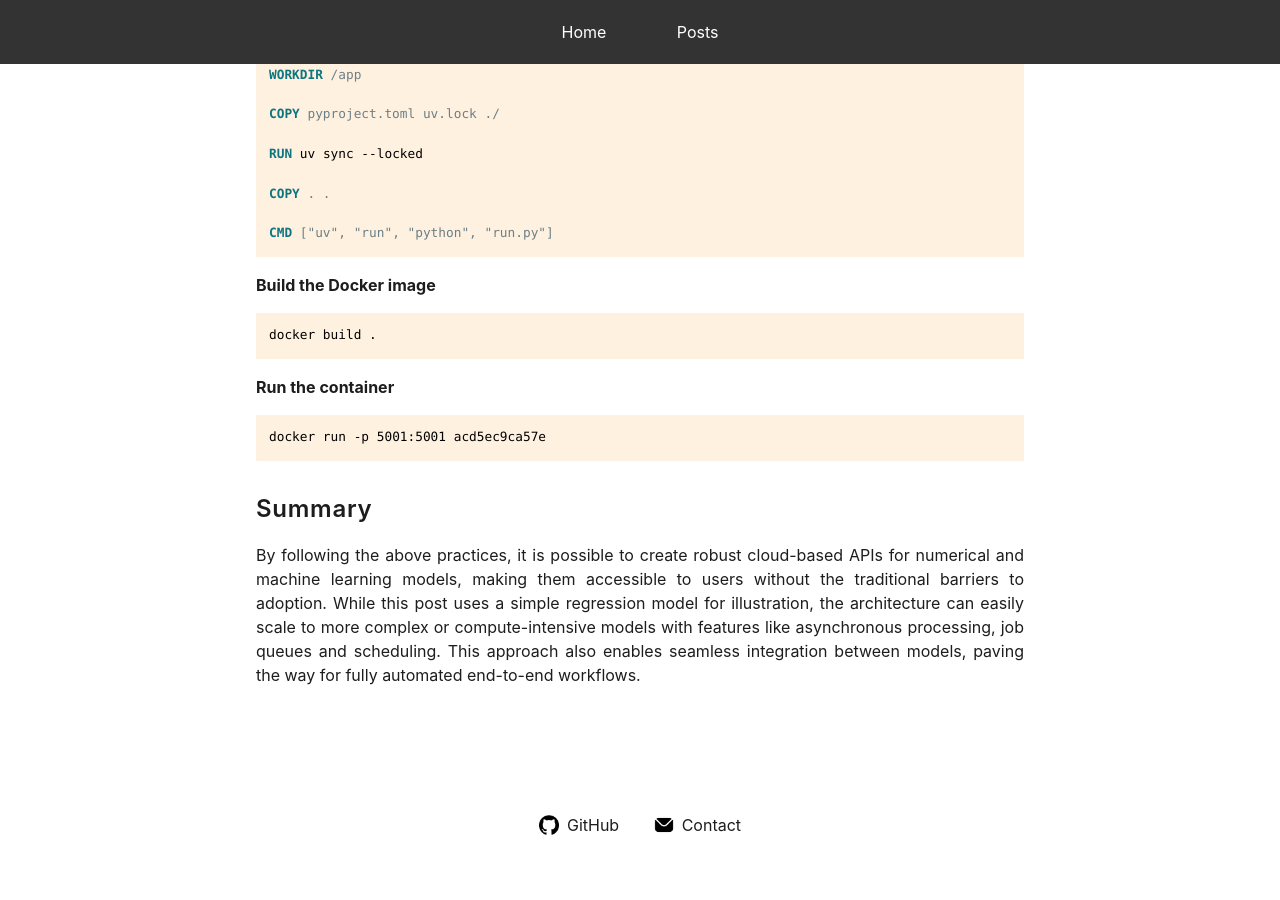
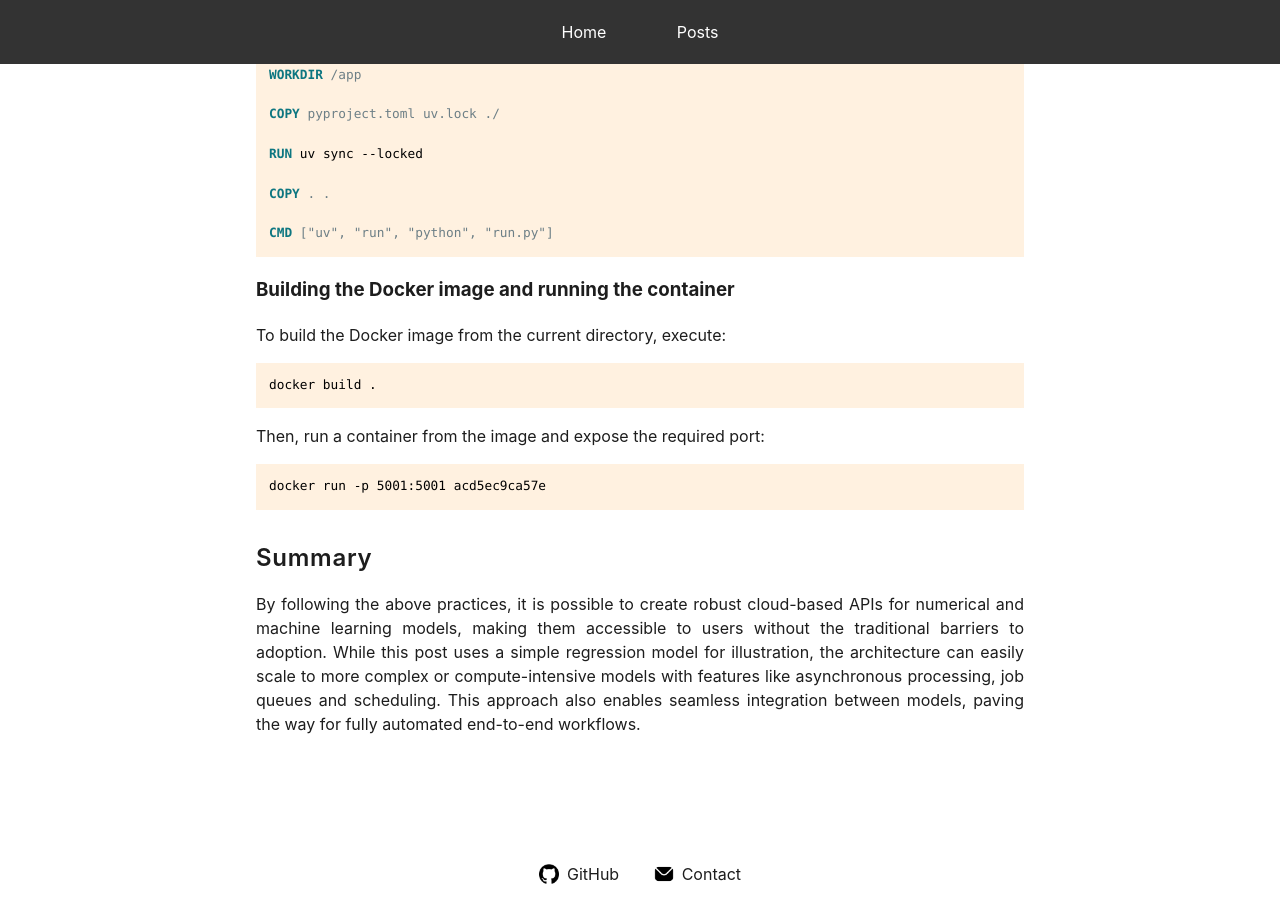
Before and after one commit to mark-hobbs/mark-hobbs.github.io, a Jekyll site: the page built from _posts/2025-04-15-model-deployment.md, in a window 1280 px wide and 900 px high, scrolled down 5909 px. Built offline with Jekyll 4.4.1, drawn with Linux system fonts in a browser that asks for light colours; formulas are drawn with MathJax 3; before the commit the page ends 6760 px from its top, so only the background shows below that.

Commit message:
Running locally with Docker

````diff
--- a/_posts/2025-04-15-model-deployment.md
+++ b/_posts/2025-04-15-model-deployment.md
@@ -261,13 +261,15 @@ COPY . .
 CMD ["uv", "run", "python", "run.py"]
 ```
 
-**Build the Docker image**
+### Building the Docker image and running the container
+
+To build the Docker image from the current directory, execute:
 
 ```bash
 docker build .
 ```
 
-**Run the container**
+Then, run a container from the image and expose the required port:
 
 ```bash
 docker run -p 5001:5001 acd5ec9ca57e
````
